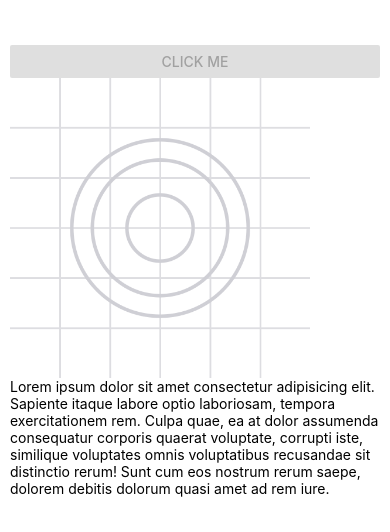
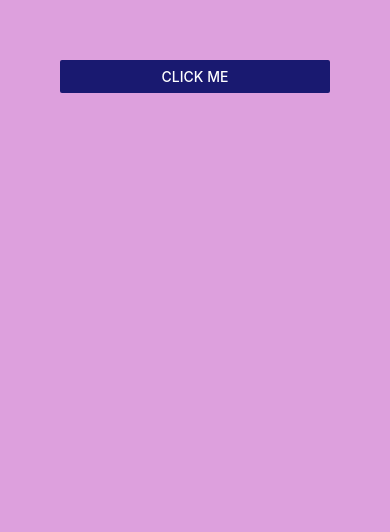
Before and after one commit to Praveenskg/react-native, a React Native app in the folder CoreComponents/: screen / in a window 390 px wide. Shown: the top 532 px of the page. Built offline with nearby package versions, Linux system fonts and the light colour scheme.

Commit message:
Modal & its props

```diff
--- a/CoreComponents/App.tsx
+++ b/CoreComponents/App.tsx
@@ -1,35 +1,30 @@
 import { StatusBar } from "expo-status-bar";
-import { View, Button, Image, Text, Pressable } from "react-native";
-import LogoImg from "./assets/splash-icon.png";
+import { useState } from "react";
+import { View, Button, Modal, Text } from "react-native";
 export default function App() {
+  const [isModalVisible, SetIsModalVisible] = useState(false);
   return (
-    <View style={{ flex: 1, paddingTop: 45, paddingHorizontal: 10 }}>
+    <View style={{ flex: 1, padding: 60, backgroundColor: "plum" }}>
       <Button
         title="Click Me"
-        onPress={() => console.log("Btn clicked")}
+        onPress={() => SetIsModalVisible(true)}
         color="midnightblue"
-        disabled
       />
-      <Pressable
-        onPress={() => console.log("Images Pressed")}
-        onPressOut={() => console.log("Onpress Out")}
-        onLongPress={() => console.log("Holded for 500 millisecond")}
+      <Modal
+        visible={isModalVisible}
+        onRequestClose={() => SetIsModalVisible(false)}
+        animationType="slide" // fade , none , slide
+        presentationStyle="pageSheet" // pageSheet, formSheet
       >
-        <Image
-          source={LogoImg}
-          style={{ height: 300, width: 300, paddingVertical: 10 }}
-        />
-      </Pressable>
-      <Pressable onPress={() => console.log("Text Pressed")}>
-        <Text>
-          Lorem ipsum dolor sit amet consectetur adipisicing elit. Sapiente
-          itaque labore optio laboriosam, tempora exercitationem rem. Culpa
-          quae, ea at dolor assumenda consequatur corporis quaerat voluptate,
-          corrupti iste, similique voluptates omnis voluptatibus recusandae sit
-          distinctio rerum! Sunt cum eos nostrum rerum saepe, dolorem debitis
-          dolorum quasi amet ad rem iure.
-        </Text>
-      </Pressable>
+        <View style={{ flex: 1, backgroundColor: "lightblue", padding: 60 }}>
+          <Text> Modal Content </Text>
+          <Button
+            title="Close Modal"
+            color=" midnightblue"
+            onPress={() => SetIsModalVisible(false)}
+          />
+        </View>
+      </Modal>
       <StatusBar />
     </View>
   );
```
